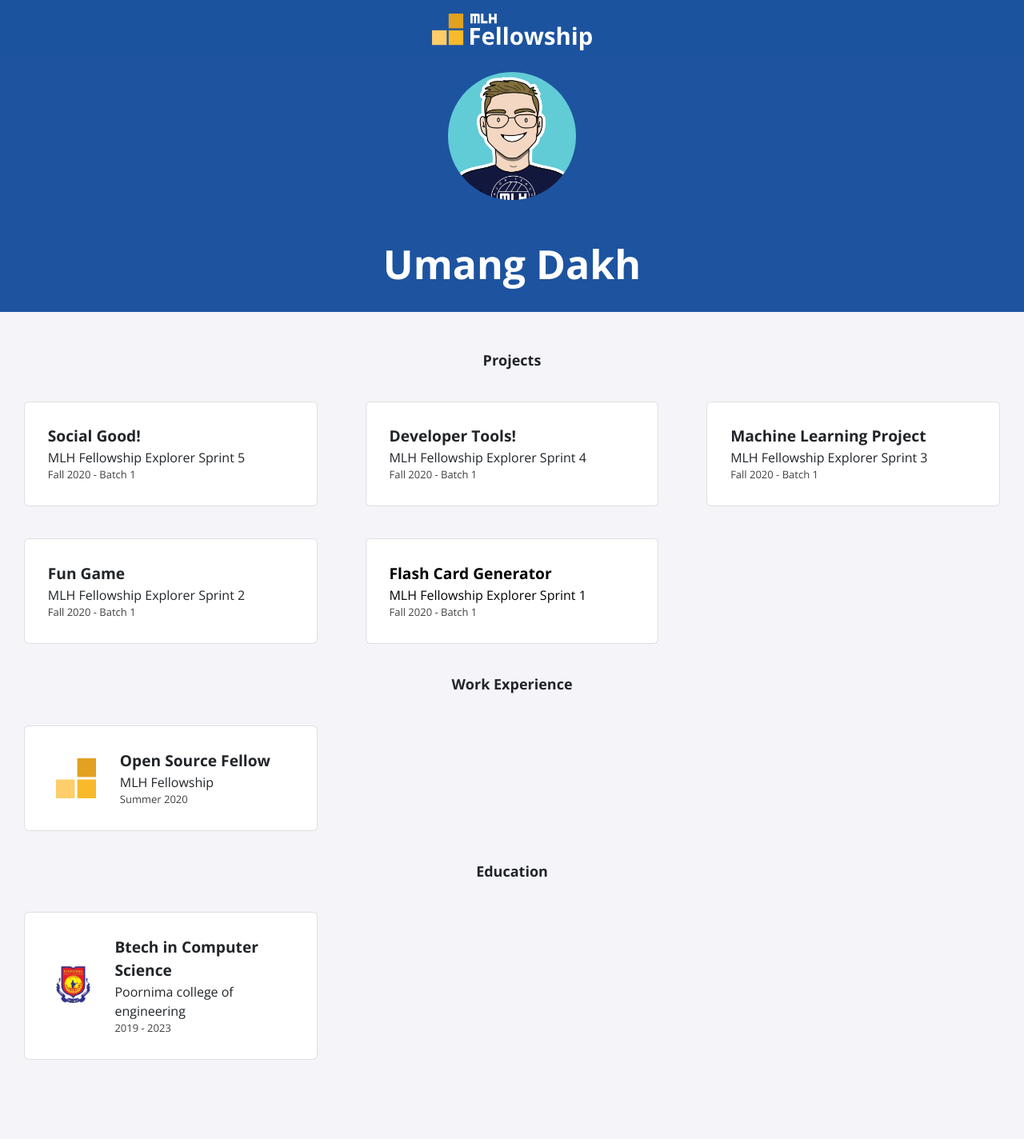
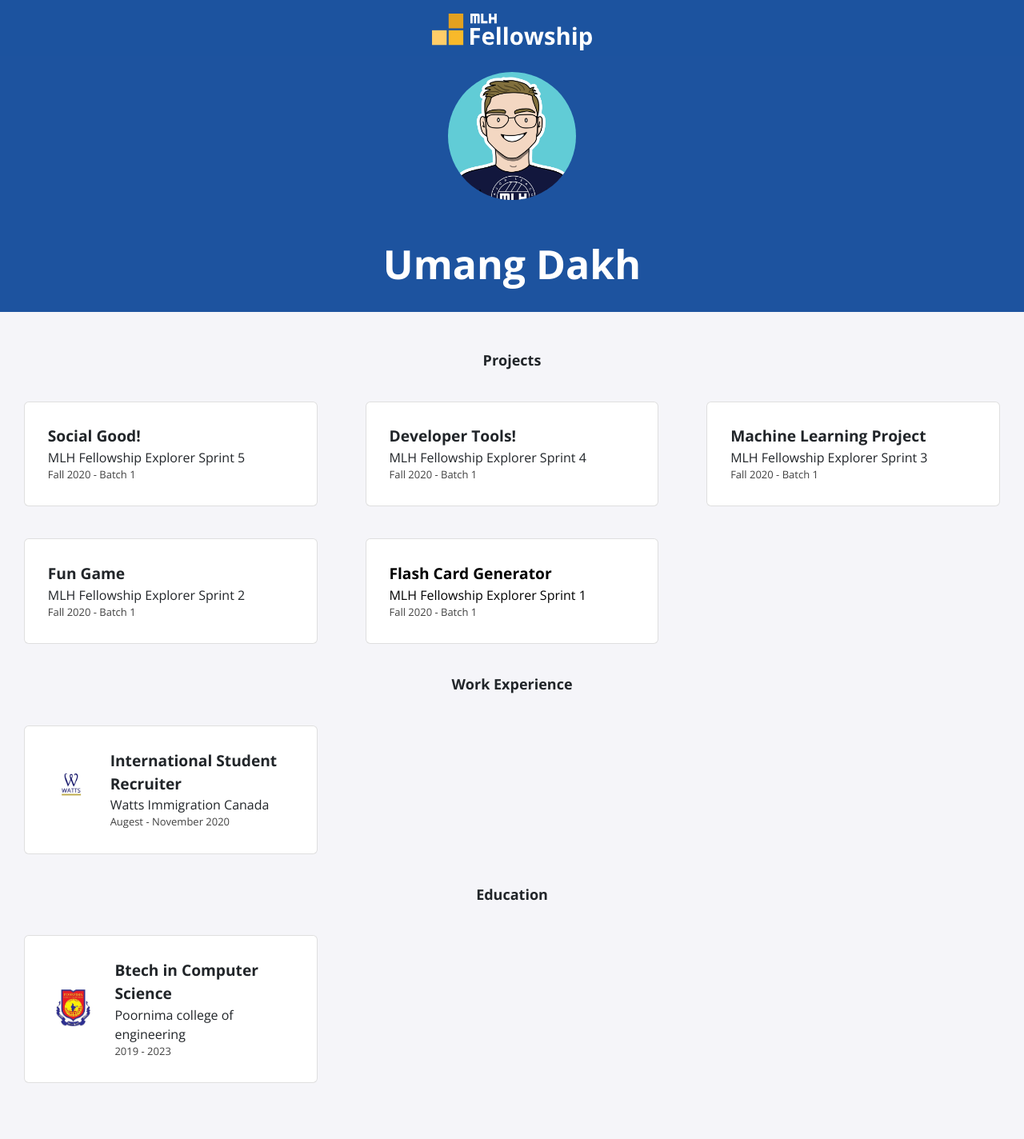
Before and after one commit to Denny-UD/denny_ud.github.io, a Jekyll site: the page built from index.html, in a window 1280 px wide. Shown: the whole page at 80% size. Built offline with Jekyll 4.4.1, drawn with Linux system fonts in a browser that asks for light colours; nearby versions of some CDN libraries; before the commit the page ends 1395 px from its top, so only the background shows below that.

Commit message:
Update experience.yml

```diff
--- a/_data/experience.yml
+++ b/_data/experience.yml
@@ -1,4 +1,4 @@
-- role: Open Source Fellow
-  company: MLH Fellowship
-  dates: Summer 2020
-  logo: fellowship.svg
+- role: International Student Recruiter
+  company: Watts Immigration Canada
+  dates: Augest - November 2020
+  logo: download.png
```
